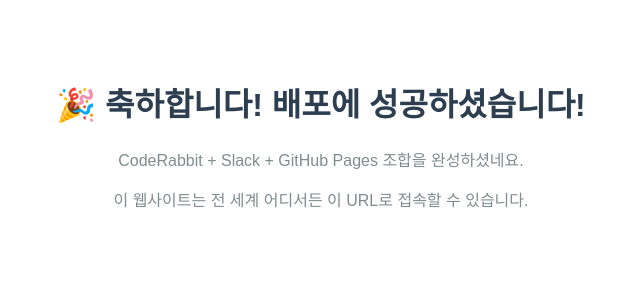
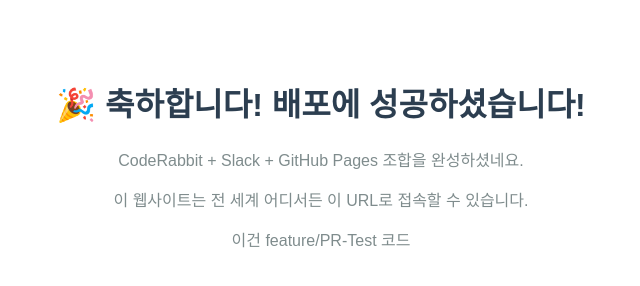
Before and after one commit to hyunseo2503/git_demo, a plain HTML site: page index.html in a window 1280 px wide. Shown: the whole page, without its empty margins (319-959 px from the left). Drawn offline with Linux system fonts and the light colour scheme.

Commit message:
pr -test

```diff
--- a/index.html
+++ b/index.html
@@ -12,5 +12,8 @@
 <h1>🎉 축하합니다! 배포에 성공하셨습니다!</h1>
 <p>CodeRabbit + Slack + GitHub Pages 조합을 완성하셨네요.</p>
 <p>이 웹사이트는 전 세계 어디서든 이 URL로 접속할 수 있습니다.</p>
+
+<p>이건 feature/PR-Test 코드
+
 </body>
 </html>
```
